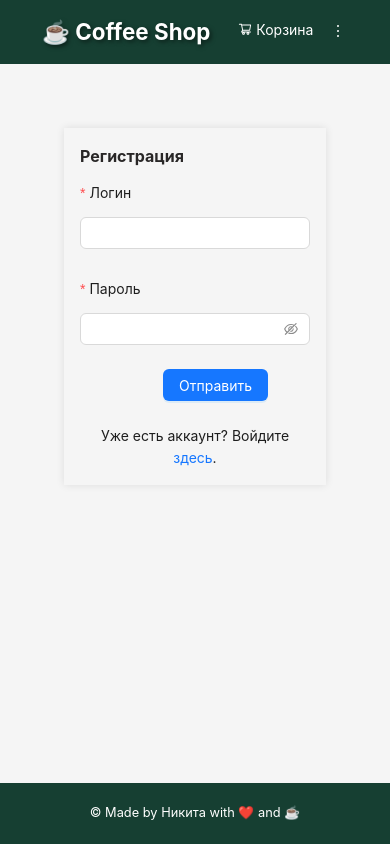
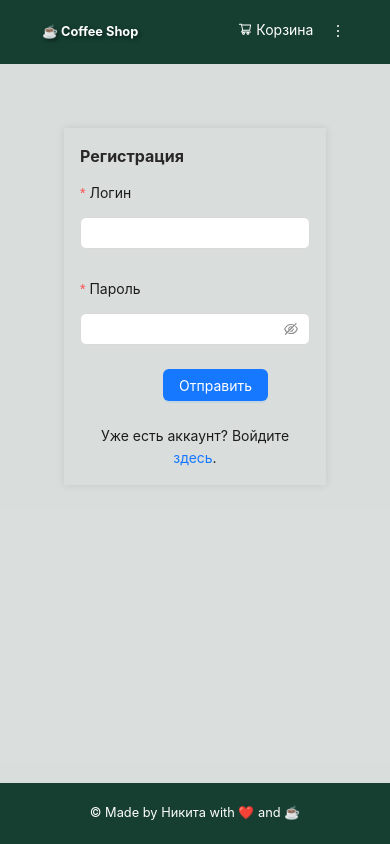
Before and after one commit to nick6850/coffee_store, a React (Vite) app: page /signup in a window 390 px wide. Built offline with nearby package versions, Linux system fonts and the light colour scheme.

Commit message:
Improved responsiveness of layout component

```diff
--- a/src/components/Layout/Layout.jsx
+++ b/src/components/Layout/Layout.jsx
@@ -67,7 +67,7 @@ const AppLayout = observer(() => {
     <Layout className={styles.layout}>
       <Header className={styles.header}>
         <Link to="/" className={styles.logo}>
-          ☕ Coffee Shop
+          ☕ <span className={styles.title}>Coffee Shop</span>
         </Link>
         <div className={styles.navLinks}>
           {isMobile ? (
@@ -96,7 +96,7 @@ const AppLayout = observer(() => {
             </>
           ) : (
             <Link to="/login">
-              <LoginOutlined /> Login
+              <LoginOutlined /> Войти
             </Link>
           )}
         </div>
--- a/src/components/Layout/Layout.module.scss
+++ b/src/components/Layout/Layout.module.scss
@@ -26,6 +26,13 @@
       margin-left: 0rem;
       font-size: 1.4rem;
     }
+
+    @media (max-width: 450px) {
+      font-size: 1.2rem;
+    }
+    @media (max-width: 410px) {
+      font-size: 0.8rem;
+    }
   }
 
   .dropdownIcon {
@@ -45,6 +52,10 @@
   a {
     color: white;
     margin: 0.3em;
+
+    &:hover {
+      text-shadow: 0 0 0.3px white;
+    }
   }
 }
 
@@ -55,6 +66,7 @@ button {
 .content {
   flex: 1;
   padding: 2rem;
+  background-color: rgba(22, 63, 50, 0.123);
 }
 
 .footer {
```
